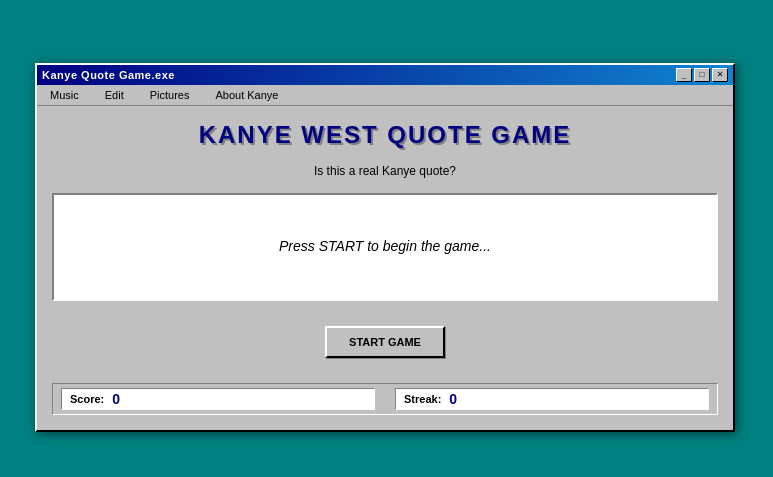
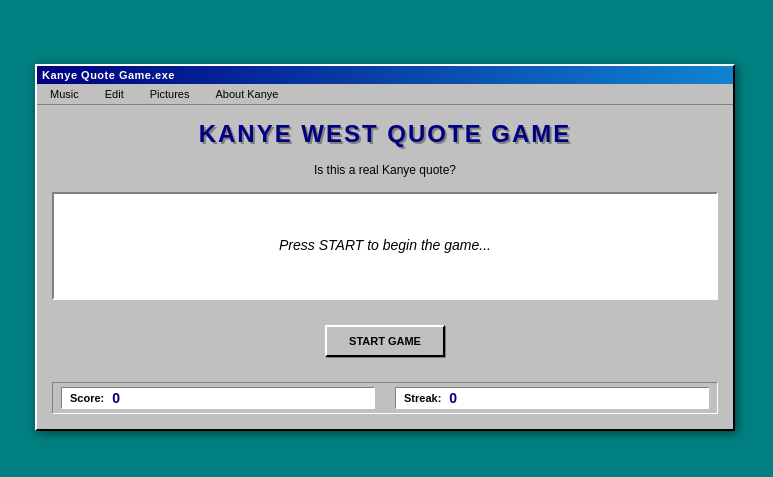
Before and after one commit to lumealex/kanyewest, a plain HTML site: page index.html in a window 1280 px wide. Shown: the part 153-630 px from the top of the page, without its empty margins (255-1028 px from the left). Drawn offline with Linux system fonts and the light colour scheme.

Commit message:
uusususu

```diff
--- a/css/style.css
+++ b/css/style.css
@@ -53,8 +53,8 @@ body {
 .title-bar {
   background: linear-gradient(to right, #000080, #1084d0);
   padding: 3px 5px;
+  /* Removed flex justify-content: space-between since controls are gone */
   display: flex;
-  justify-content: space-between;
   align-items: center;
 }
 
@@ -65,27 +65,7 @@ body {
   letter-spacing: 0.5px;
 }
 
-.title-bar-controls {
-  display: flex;
-  gap: 2px;
-}
-
-.title-bar-controls button {
-  width: 16px;
-  height: 14px;
-  background: #c0c0c0;
-  border: 1px solid;
-  border-color: #ffffff #000000 #000000 #ffffff;
-  font-size: 8px;
-  cursor: pointer;
-  display: flex;
-  align-items: center;
-  justify-content: center;
-}
-
-.title-bar-controls button:active {
-  border-color: #000000 #ffffff #ffffff #000000;
-}
+/* Removed .title-bar-controls styles since buttons are removed */
 
 /* Menu Bar */
 .menu-bar {
--- a/index.html
+++ b/index.html
@@ -19,13 +19,9 @@
   <div class="desktop-bg"></div>
 
   <div class="window" role="application" aria-label="Kanye Quote Game">
+    <!-- Removed minimize, maximize, close buttons since they don't do anything -->
     <div class="title-bar">
       <div class="title-bar-text">Kanye Quote Game.exe</div>
-      <div class="title-bar-controls">
-        <button aria-label="Minimize">_</button>
-        <button aria-label="Maximize">□</button>
-        <button aria-label="Close">✕</button>
-      </div>
     </div>
 
     <!-- Made menu bar keyboard accessible with role and tabindex -->
```
